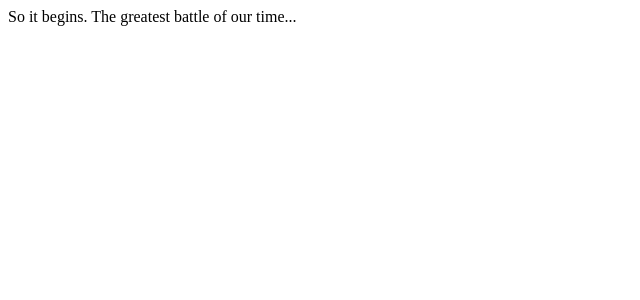
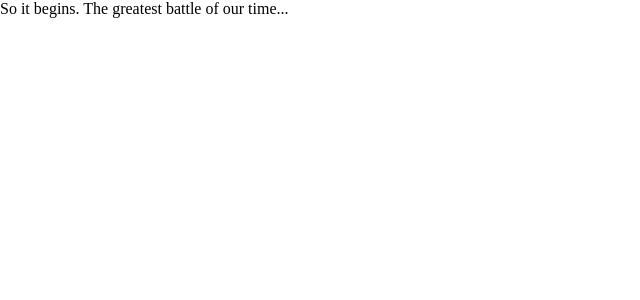
Before and after one commit to ispoljari/itunes-album-list, a React (Create React App) app: page / in a window 1280 px wide. Shown: the top 300 px of the page, without its empty margins (0-640 px from the left). Built offline with nearby package versions, Linux system fonts and the light colour scheme.

Commit message:
Import the Normalize library

```diff
--- a/src/index.js
+++ b/src/index.js
@@ -2,5 +2,12 @@ import React from 'react';
 import ReactDOM from 'react-dom';
 
 import App from './App';
+import { Normalize } from 'styled-normalize';
 
-ReactDOM.render(<App />, document.getElementById('root'));
+ReactDOM.render(
+  <React.Fragment>
+    <Normalize />
+    <App />
+  </React.Fragment>,
+  document.getElementById('root')
+);
```
